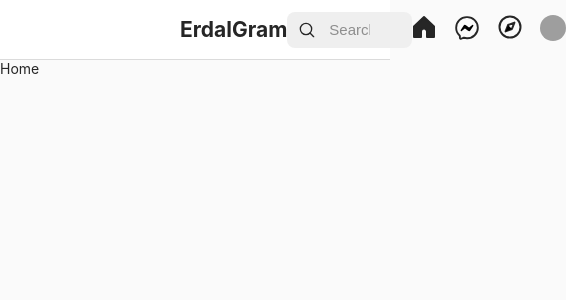
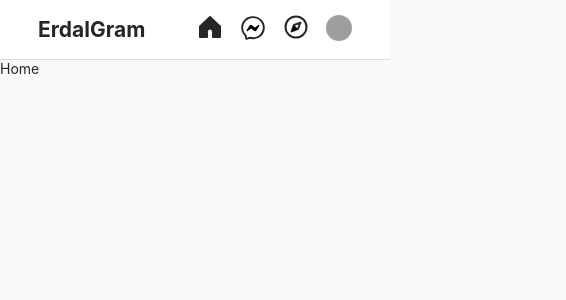
Before and after one commit to coderdal/erdalgram-vue, a Vue app: page / in a window 390 px wide. Shown: the top 300 px of the page, 566 px wide, since content can reach past the window. Built offline with nearby package versions, Linux system fonts and the light colour scheme; grey boxes are pictures that could not be loaded.

Commit message:
Header media queries

```diff
--- a/src/components/Header/appHeader.vue
+++ b/src/components/Header/appHeader.vue
@@ -29,6 +29,9 @@ header {
   padding: 0 160px;
 
   border-bottom: 1px solid var(--border-color);
+
+  display: flex;
+  justify-content: center;
 }
 
 header section {
@@ -36,6 +39,7 @@ header section {
   width: 100%;
   max-width: calc(935px + 40px);
   padding: 0 20px;
+  gap: 30px;
 
   display: flex;
   align-items: center;
@@ -46,4 +50,30 @@ header a {
   text-decoration: none;
   color: var(--text-color);
 }
+
+/* Media Queries */
+
+@media screen and (max-width: 1300px) {
+  header {
+    padding: 0 80px;
+  }
+}
+
+@media screen and (max-width: 915px) {
+  header {
+    padding: 0 40px;
+  }
+}
+
+@media screen and (max-width: 715px) {
+  header .search {
+    display: none;
+  }
+}
+
+@media screen and (max-width: 500px) {
+  header {
+    padding: 0 18px;
+  }
+}
 </style>
```
